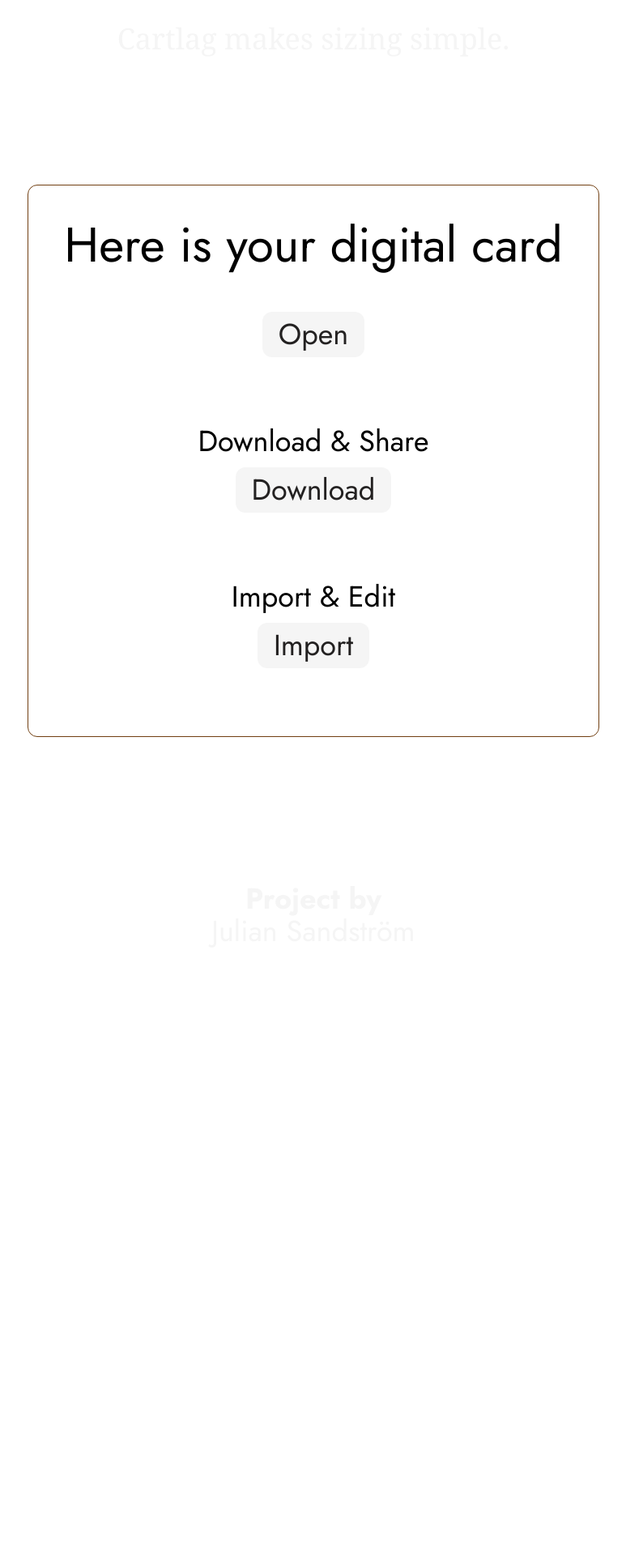
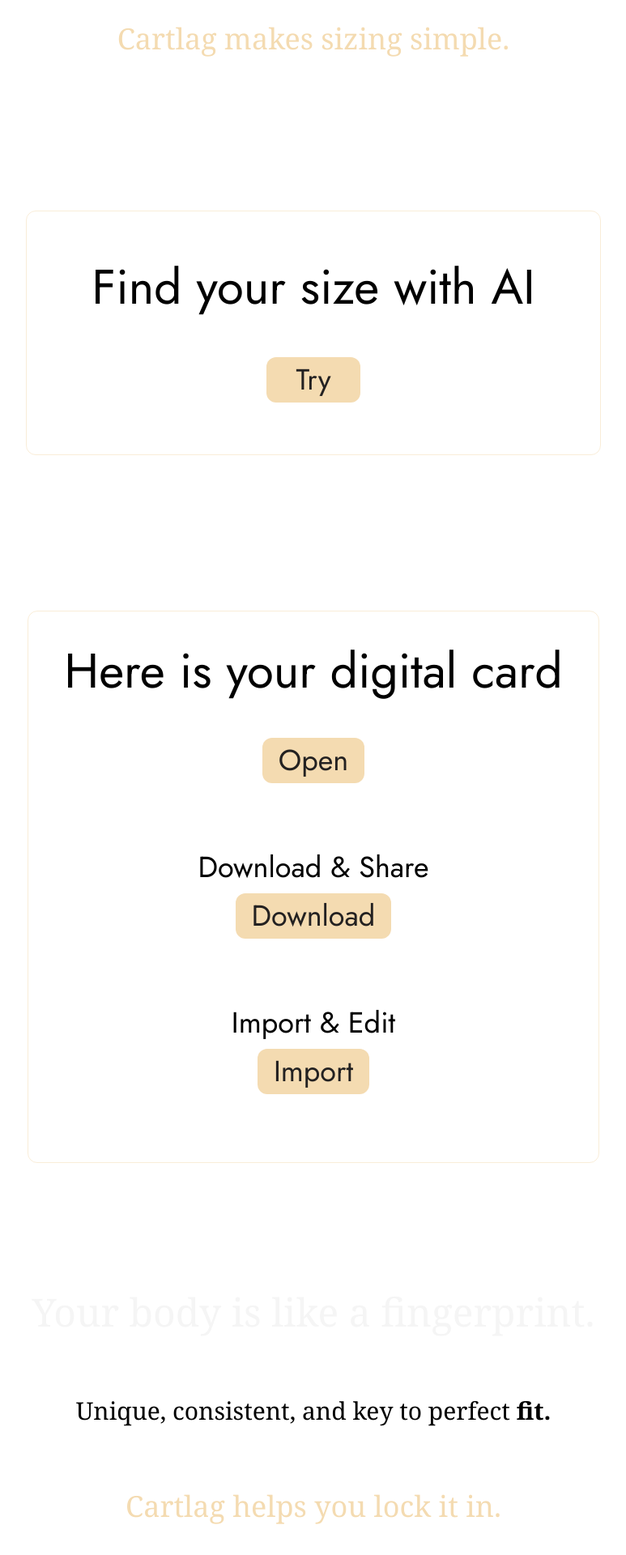
Before and after one commit to julsandstrom/Cartlag, a React (Vite) app: page / in a window 1280 px wide. Shown: the part 1450-3370 px from the top of the page at 81% size, without its empty margins (253-1026 px from the left). Before the commit the page ends 2880 px from the top, so only its background shows below. Built offline with nearby package versions, Linux system fonts and the light colour scheme.

Commit message:
addded text section above footer

```diff
--- a/src/App.css
+++ b/src/App.css
@@ -41,8 +41,7 @@
   background-color: #3e3b38;
 }
 .project-by-container {
-  margin-top: 20px;
-  padding-bottom: 180px;
+  padding-bottom: 50px;
   display: flex;
   flex-direction: column;
   justify-content: center;
@@ -69,6 +68,10 @@
   transition: 0.5s;
   cursor: pointer;
   background-color: #edeae4;
+}
+button {
+  transition: transform 0.25s ease, background-color 0.25s ease;
+  cursor: pointer;
 }
 
 button,
@@ -1432,8 +1435,6 @@
     margin-bottom: 180px;
   }
   .project-by-container {
-    margin-top: 20px;
-    margin-bottom: 80px;
     display: flex;
     flex-direction: column;
     justify-content: center;
--- a/src/App.jsx
+++ b/src/App.jsx
@@ -323,7 +323,7 @@
           part={selectedPart}
         />
       )}
-      <div className=" flex flex-col gap-5 items-center justify-start ">
+      <div className=" flex flex-col gap-5  items-center justify-start ">
         {/* <NewCategoryForm
           onhandleNewCategorySave={handleNewCategorySave}
           newCategory={newCategory}
@@ -413,13 +413,37 @@
             secondaryColor={secondaryColor}
           />
         </div>
+        <button
+          className="bg-[#f4dbb1] text-[#232121] px-5 py-2 rounded-xl md:text-xl lg:text-3xl"
+          onClick={handleDownload}
+        >
+          Download Profile
+        </button>
+      </div>{" "}
+      <section className="flex flex-col font-serif items-center gap-5 my-20 md:my-40 md:gap-16 lg:gap-20 2xl:gap-32 2xl:mt-44">
+        <p className="text-[#f5f5f5] text-2xl  md:text-6xl xl:text-5xl ">
+          40% of returns
+        </p>
+        <p className="text-xl md:text-2xl">
+          happen because clothes don’t <span className="font-bold">fit.</span>
+        </p>
+        <p className="text-[#f4dbb1] text-base font-serif md:text-xl xl:text-4xl ">
+          Cartlag makes sizing simple.
+        </p>
+      </section>
+      <section className="flex flex-col gap-5  items-center justify-center my-20 lg:my-48 ">
         {!showAI ? (
-          <button
-            className="bg-[#F5F5F5] text-[#232121] px-5 py-2 rounded-xl md:text-xl lg:text-3xl"
-            onClick={() => setShowAI(true)}
-          >
-            Find your size with AI
-          </button>
+          <div className="flex flex-col lg:gap-11 items-center py-6  px-10 lg:px-20 lg:py-16 rounded-xl border border-[#f4dbb1]/50 max-w-[350px] md:max-w-[600px] xl:max-w-[1000px] ">
+            <p className="text-xl md:text-4xl mb-3 xl:text-6xl">
+              Find your size with AI
+            </p>
+            <button
+              className="bg-[#f4dbb1] text-[#232121] px-5 py-2 rounded-xl md:text-xl lg:text-4xl lg:px-9"
+              onClick={() => setShowAI(true)}
+            >
+              Try
+            </button>
+          </div>
         ) : (
           <>
             <AISearch
@@ -427,33 +451,22 @@
               setSelected={setSelected}
               partNames={partNames}
             />
-            <button
-              className="bg-[#fd6a6a] text-[#232121] px-5 py-2 rounded-xl md:text-xl"
+            {/* <button
+              className="bg-[#ef3434] text-[#232121] px-5 py-2 rounded-xl md:text-xl"
               onClick={() => setShowAI(false)}
             >
               Close AI helper
-            </button>
+            </button> */}
           </>
         )}
-      </div>{" "}
-      <section className="flex flex-col font-serif items-center gap-5 my-20 md:my-40 md:gap-16 lg:gap-20 2xl:gap-32 2xl:mt-44">
-        <p className="text-[#F5F5F5] text-2xl  md:text-6xl xl:text-5xl ">
-          40% of returns
-        </p>
-        <p className="text-xl md:text-2xl">
-          happen because clothes don’t <span className="font-bold">fit.</span>
-        </p>
-        <p className="text-[#F5F5F5] text-xs font-serif md:text-xl xl:text-4xl ">
-          Cartlag makes sizing simple.
-        </p>
       </section>
       <section className="flex justify-center ">
-        <div className="flex flex-col gap-3 md:gap-10 border border-yellow-900 rounded-xl items-center justify-center p-11 max-w-[350px] md:max-w-[600px] xl:max-w-[1000px] ">
+        <div className="flex flex-col text-center gap-3 md:gap-10 border border-[#f4dbb1]/50 rounded-xl items-center justify-center px-11 py-6 lg:py-11 max-w-[350px] md:max-w-[600px] xl:max-w-[1000px] ">
           <p className="text-xl md:text-4xl mb-3 xl:text-6xl">
             Here is your digital card
           </p>
           <button
-            className="bg-[#F5F5F5] text-[#232121] px-5 py-2 rounded-xl md:text-2xl xl:text-4xl"
+            className="bg-[#f4dbb1] text-[#232121] px-5 py-2 rounded-xl md:text-2xl xl:text-4xl"
             onClick={() => setShowSummary(!showSummary)}
           >
             Open
@@ -461,7 +474,7 @@
           <div className="flex flex-col gap-3 justify-center items-center">
             <p className="mt-11 md:text-2xl xl:text-4xl">Download & Share</p>
             <button
-              className="bg-[#F5F5F5] text-[#232121] px-5 py-2 rounded-xl md:text-2xl xl:text-4xl"
+              className="bg-[#f4dbb1] text-[#232121] px-5 py-2 rounded-xl md:text-2xl xl:text-4xl"
               onClick={handleDownload}
             >
               Download
@@ -473,7 +486,7 @@
               className="import-profile-container no-drag"
               onClick={() => document.querySelector(".import-json").click()}
             >
-              <button className="bg-[#F5F5F5] text-[#232121] px-5 py-2 rounded-xl md:text-2xl xl:text-4xl">
+              <button className="bg-[#f4dbb1] text-[#232121] px-5 py-2 rounded-xl md:text-2xl xl:text-4xl">
                 Import
               </button>
 
@@ -488,9 +501,21 @@
           </div>
         </div>
       </section>
-      <div className="project-by-container pt-20 lg:p-40">
+      <section className="flex flex-col text-center font-serif items-center gap-9 my-20 md:my-40 md:gap-16 lg:gap-20 2xl:gap-32 2xl:mt-44 ">
+        <p className="text-[#f5f5f5] text-2xl  md:text-5xl  ">
+          Your body is like a fingerprint.
+        </p>
+        <p className="px-5   text-xl md:text-3xl">
+          Unique, consistent, and key to perfect
+          <span className="font-bold"> fit.</span>
+        </p>
+        <p className=" text-[#f4dbb1] text-base font-serif md:text-2xl xl:text-4xl ">
+          Cartlag helps you lock it in.
+        </p>
+      </section>
+      <div className="project-by-container  lg:p-40">
         {" "}
-        <span className="text-[#F5F5F5] font-bold text-base md:text-2xl xl:text-4xl">
+        <span className="text-[#f4dbb1] font-bold text-base md:text-2xl xl:text-4xl">
           Project by
         </span>
         <h4 className="text-[#F5F5F5]  text-base md:text-2xl xl:text-4xl">
--- a/src/components/AISearch.jsx
+++ b/src/components/AISearch.jsx
@@ -33,7 +33,7 @@
 ];
 const AISearch = ({ selected, setSelected, partNames }) => {
   const [valueCm, setValueCm] = useState(90);
-  const [brand, setBrand] = useState("");
+  const [brand, setBrand] = useState("Nike");
 
   const [result, setResult] = useState(null);
   const [loading, setLoading] = useState(false);
@@ -74,7 +74,7 @@
       sessionStorage.setItem(cacheKey, size);
       setResult(size);
     } catch (e) {
-      setErr("AI is unavailable right now.");
+      setErr("AI did not work. Try again.");
       setResult("X");
     } finally {
       setLoading(false);
@@ -82,7 +82,7 @@
   }
 
   return (
-    <section className="flex flex-col items-center gap-5 lg:gap-9 border border-yellow-900  py-5 px-11 rounded-xl">
+    <section className="flex flex-col items-center gap-5 lg:gap-9 border border-[#f4dbb1]/50  pt-5 px-11 rounded-xl">
       <h3 className="font-semibold text-xl md:text-2xl">
         Find your size with AI
       </h3>
@@ -96,7 +96,7 @@
           <select
             value={selected}
             onChange={(e) => setSelected(e.target.value)}
-            className="rounded-md border px-2 py-1 bg-white text-[#232121] md:text-xl"
+            className="rounded-md border px-2 py-1 bg-[#f4dbb1] text-[#232121] md:text-xl"
           >
             {partNames.map((name) => (
               <option key={name} value={name}>
@@ -117,7 +117,7 @@
             step={1}
             value={valueCm}
             onChange={(e) => setValueCm(e.target.value)}
-            className="max-w-[260px]"
+            className="min-w-[250px]"
           />
         </label>
         <label className="flex items-center gap-2  md:text-xl">
@@ -125,7 +125,7 @@
           <select
             value={brand}
             onChange={(e) => setBrand(e.target.value)}
-            className="rounded-md border px-2 w-52 py-1 bg-white text-[#232121] md:text-xl"
+            className="rounded-md border px-2 w-52 py-1 bg-[#f4dbb1] text-[#232121] md:text-xl"
           >
             {BRANDS.map((name) => (
               <option key={name} value={name} className="w-20">
@@ -147,7 +147,7 @@
 
         <button
           className={`inline-flex items-center justify-center
-            h-11 px-4  rounded-xl bg-white text-[#232121]
+            h-11 px-4 mt-5 rounded-xl bg-[#f5f5f5] text-[#232121]
             shadow-sm hover:shadow-lg transition duration-200 ease-out
             hover:scale-105 active:scale-95 hover:-translate-y-0.5
             focus-visible:outline-none focus-visible:ring-4
--- a/src/components/SummaryModal.jsx
+++ b/src/components/SummaryModal.jsx
@@ -51,7 +51,7 @@
           </div>{" "}
           <div className=" relative bottom-20 left-64 flex justify-start items-center">
             {" "}
-            <span className="text-4xl  transition-all ease-in-out duration-500 hover:text-5xl">
+            <span className="text-2xl bg-[#f4dbb1] text-[#232121] px-5 py-2 rounded-xl  transition-all ease-in-out duration-500 hover:text-5xl">
               Close
             </span>
           </div>
```
Also changed, not shown: 1 other file (tests, documents, lock files or other folders).
